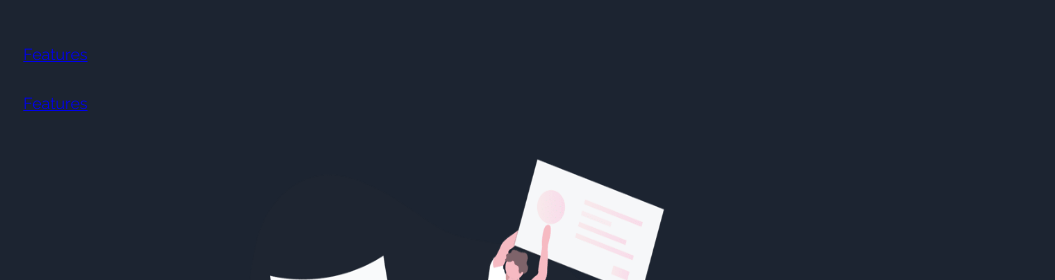
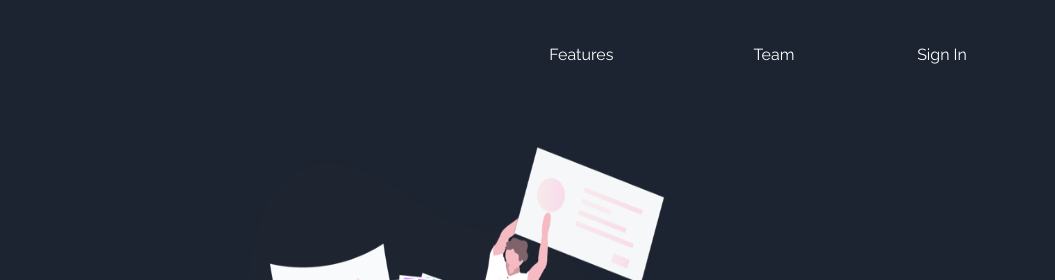
Before and after one commit to Nyarko/SH_HCJ_GROUP_262_W2P, a plain HTML site: page index.html in a window 1280 px wide. Shown: the top 280 px of the page, 225-1280 px from the left. Drawn offline with nearby package versions, Linux system fonts and the light colour scheme.

Commit message:
pushing_sh

```diff
--- a/index.html
+++ b/index.html
@@ -14,40 +14,35 @@
 </head>
 <body>
     <div class="header">
-        <div class="col-12">
+        <div class="col-7">
             <div class="col-2 logo">
                 <img class="fylo_logo" src="images/logo.svg" alt="Fylo">
             </div>
 
-            <div class="col-9 right">
-                <a href="#">Features</a>
+
+        </div>
+        <div class="col-5 right">
+            <div class="col-5 right">
+                <div class="feat">
+                    <a href="#">Features</a>
+                </div>
             </div>
 
-            <div class="col-10">
-                <a href="#">Features</a>
+            <div class="col-4 right">
+                <div class="team">
+                    <a href="#" >Team</a>
+                </div>
+            </div>
+
+            <div class="col-2 right">
+                <div class="sing">
+                    <a href="#">Sign In</a>
+                </div>
             </div>
         </div>
+    </div>
+    <div class="row" style="background-color: hsl(217, 28%, 15%);"></div>
 
-
-        <!--<nav class="col-9 nav_list">
-            <ul>
-                <li>
-                    <a href="#">Features</a>
-                </li>
-            </ul>
-            <ul>
-                <li>
-                    <a href="#">Team</a>
-                </li>
-            </ul>
-            <ul>
-                <li class="sign_in_nav">
-                    <a href="#">Sign In</a>
-                </li>
-            </ul>
-        </nav>-->
-
-    </div>
     <div class="row alt1">
 
         <div class="col-3 space1"></div>
--- a/style.css
+++ b/style.css
@@ -73,40 +73,27 @@
     padding: 15px;
   }
 
- /* nav ul li {
-    padding: 40px 20px;
-    list-style-type: none;
 
-}
 
-nav ul li a {
-    color: white;
-    display: block;
-    text-decoration: none;
-}*/
-
-  /*.menu ul {
-    list-style-type: none;
-    margin: 0;
-    padding: 0;
+  .feat .team .sing {
+    float: right;
+    padding-left: 5%;
+    background-color: hsl(217, 28%, 15%);
   }
 
-  .menu li {
-    padding: 8px;
-    margin-bottom: 7px;
-    background-color: #33b5e5;
-    color: #ffffff;
-    box-shadow: 0 1px 3px rgba(0,0,0,0.12), 0 1px 2px rgba(0,0,0,0.24);
+  a {
+      color: white;
+      display: block;
+      text-decoration: none;
+  }
+  a:hover {
+    color: aquamarine;
   }
 
-  .menu li:hover {
-    background-color: #0099cc;
-  }*/
 .alt1 {
     background-color: hsl(217, 28%, 15%);
 }
 .intro_tab {
-
     background-color: hsl(217, 28%, 15%);
     color: white;
     text-align: center;
```
